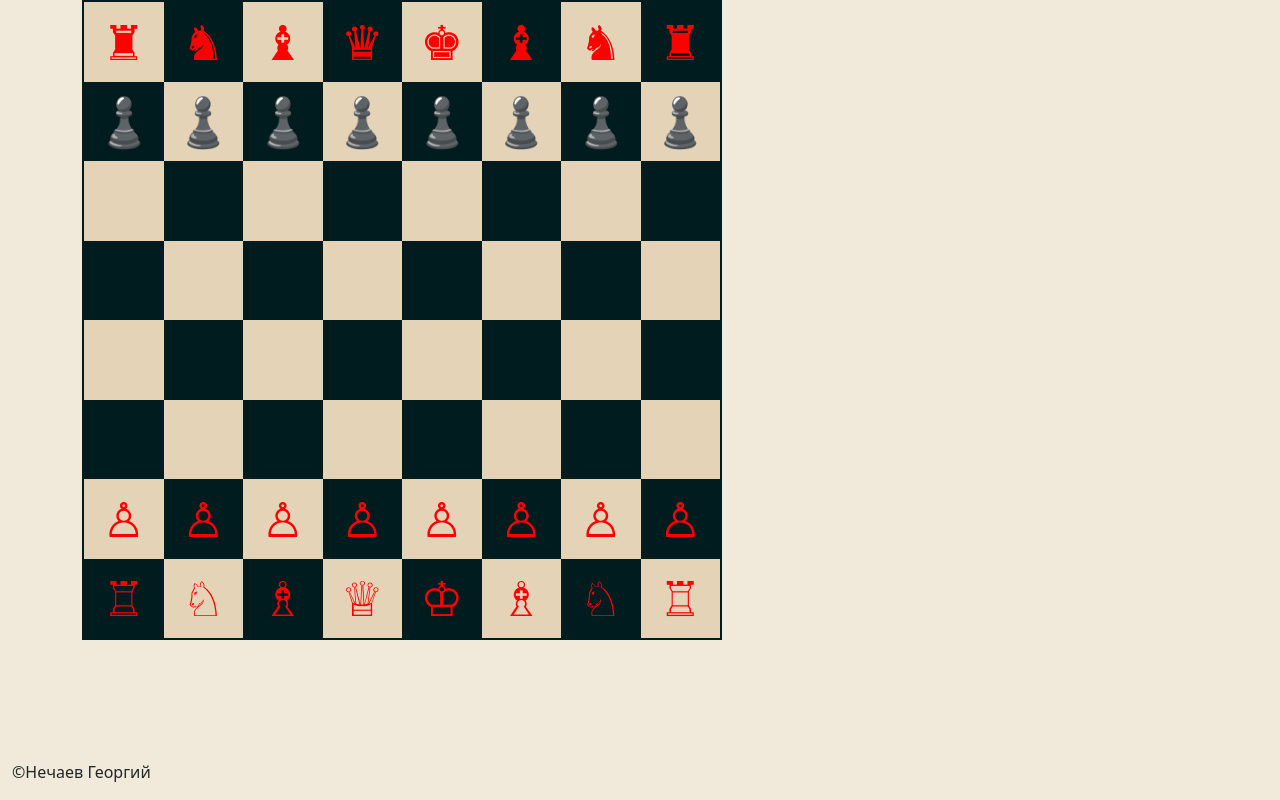
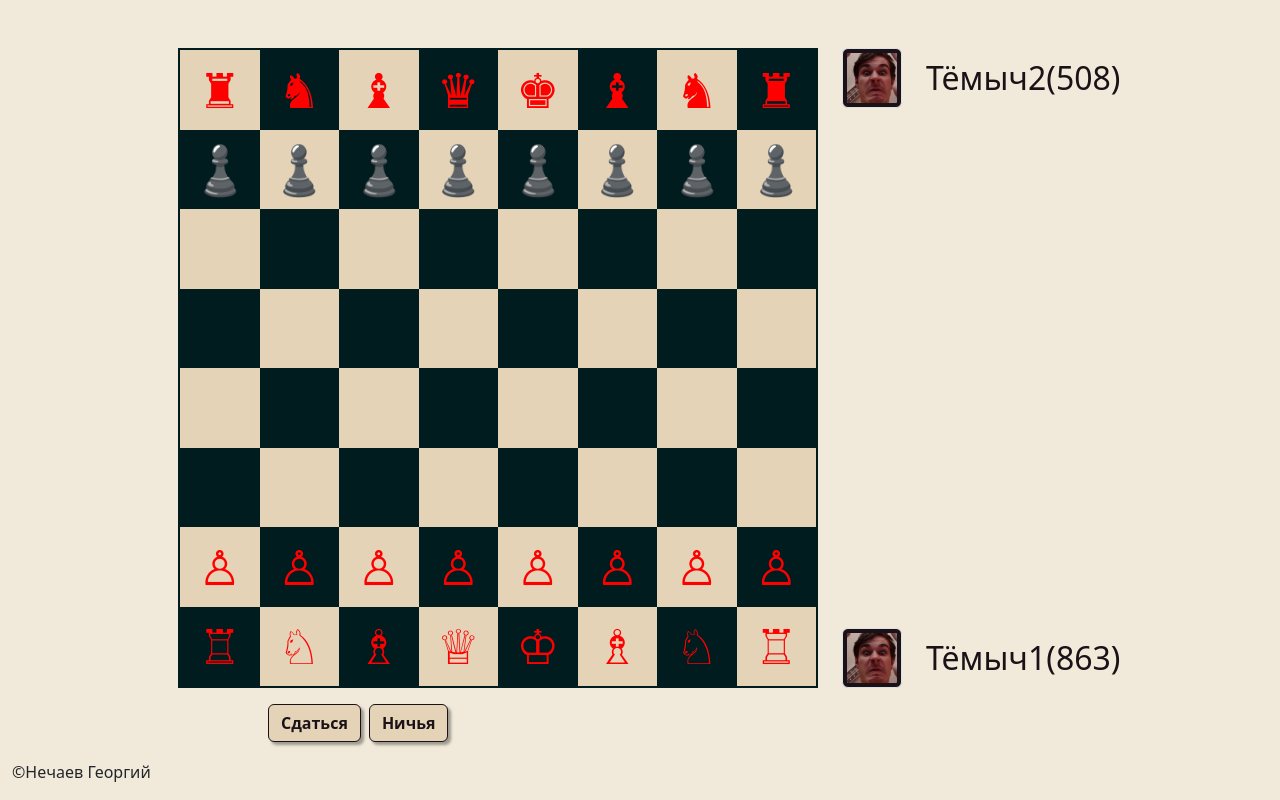
Before and after one commit to GoshArt/ChessBit, a Django app: page /field in a window 1280 px wide. Run offline with Django 4.2, Linux system fonts and the light colour scheme; some libraries are stand-ins or nearby versions.

Commit message:
rule field and added tokens

```diff
--- a/main/static/main/css/layout.css
+++ b/main/static/main/css/layout.css
@@ -132,4 +132,5 @@ body{
 .figure {
     font-size: 3em;
     color: red;
+    cursor: pointer;
 }
--- /dev/null
+++ b/main/static/main/scripts/field.js
@@ -0,0 +1,87 @@
+var divSquare = '<div id="s$coord" class="square $color"></div>';
+var divFigure = '<div id="f$coord" class="figure">$figure</div>';
+var map;
+
+$(function (){
+    start()
+});
+
+function start(){
+    map = new Array(64)
+    addSquares();
+    showFigures("rnbqkbnrpppppppp11111111111111111111111111111111PPPPPPPPRNBQKBNR ")
+}
+
+function setDraggable(){
+    $('.figure').draggable();
+}
+function setDroppable(){
+    $('.square').droppable({
+        drop: function (event, ui) {
+            var frCoord = ui.draggable.attr('id').substring(1);
+            var toCoord = this.id.substring(1);
+            moveFigure(frCoord, toCoord);
+        }
+    });
+}
+function moveFigure(frCoord, toCoord){
+    console.log('move from ' + frCoord + ' to ' + toCoord)
+    figure = map[frCoord];
+    showFigureAt(frCoord, "1")
+    showFigureAt(toCoord, figure)
+}
+function addSquares(){
+    $('.board').html('');
+    for (var coord = 0; coord < 64; coord++)
+        $('.board').append(divSquare
+            .replace('$coord', coord)
+            .replace('$color',
+            isBlackSquareAt(coord) ? 'sq_b' : 'sq_w'))
+    setDroppable();
+}
+function showFigures(figures){
+    for (var coord = 0; coord < 64; coord++)
+        showFigureAt(coord,figures.charAt(coord))
+}
+function showFigureAt(coord,figure){
+    map[coord] = figure;
+    $('#s' + coord).html(divFigure
+        .replace('coord', coord)
+        .replace('$figure', getChessSymbol(figure)))
+    setDraggable()
+}
+function getChessSymbol(figure){
+    switch (figure){
+        case 'K':
+            return '♔'
+        case 'Q':
+            return '♕'
+        case 'R':
+            return '♖'
+        case 'B':
+            return '♗'
+        case 'N':
+            return '♘'
+        case 'P':
+            return '♙'
+        case 'k':
+            return '♚'
+        case 'q':
+            return '♛'
+        case 'r':
+            return '♜'
+        case 'b':
+            return '♝'
+        case 'n':
+            return '♞'
+        case 'p':
+            return '♟'
+        case '1':
+            return ''
+        default :
+            return ''
+    }
+}
+function isBlackSquareAt(coord){
+    return(coord % 8 + Math.floor(coord/8)) % 2;
+}
--- a/main/templates/main/field.html
+++ b/main/templates/main/field.html
@@ -1,15 +1,49 @@
 {% extends 'main/layout.html' %}
 {% load static %}
 {% block title %}
-    Главная
+    Игра
 {% endblock %}
 
 {% block content %}
-    <div class="board">
-        {% for sq in ser %}
-            <div class="square {{ sq.sq_c }}">
-                <div class="figure">{{ sq.pos_f }}</div>
+    <div class="row mt-5">
+        <div class="col-8 d-flex justify-content-end">
+            <div class="board col-9  p-0">
+{#                {% for sq in ser %}#}
+{#                    <div class="square {{ sq.sq_c }}">#}
+{#                        <div class="figure">{{ sq.pos_f }}</div>#}
+{#                    </div>#}
+{#                {% endfor %}#}
             </div>
-        {% endfor %}
+        </div>
+        <div class="col-md-4 ms-md-auto" style="display: flex; flex-direction: column; justify-content: space-between">
+            <div class="header row">
+                <div class="row d-flex align-items-center">
+                    <div class="col-md-auto d-flex">
+                        <img src="{% static player2.avatar %}" id="img-avatar-mini" class="img-thumbnail img-fluid " alt="">
+                    </div>
+                    <div class="col-md-auto" >
+                        <a href="/profile?id={{id}}" id="name-avatar-mini" class="h3">{{ player2.name }}({{ player2.rating }})</a>
+                    </div>
+                </div>
+            </div>
+            <div class="header row">
+                <div class="row d-flex align-items-center">
+                    <div class="col-md-auto d-flex">
+                        <img src="{% static player1.avatar %}" id="img-avatar-mini" class="img-thumbnail img-fluid " alt="">
+                    </div>
+                    <div class="col-md-auto" >
+                        <a href="/profile?id={{id}}" id="name-avatar-mini" class="h3">{{ player1.name }}({{ player1.rating }})</a>
+                    </div>
+                </div>
+            </div>
+        </div>
     </div>
+    <div class="col d-flex col-md-3 offset-md-2 align-items-center gap-2 mt-3" style="margin-bottom: 40px">
+        <button type="button" class="btn btn-secondary">Сдаться</button>
+        <button type="button" class="btn btn-secondary">Ничья</button>
+    </div>
+    <script src="//ajax.googleapis.com/ajax/libs/jquery/1.9.1/jquery.min.js"></script>
+    <script src="https://code.jquery.com/jquery-3.6.0.js"></script>
+    <script src="https://code.jquery.com/ui/1.13.2/jquery-ui.js"></script>
+    <script src="{% static "main/scripts/field.js" %}"></script>
 {% endblock %}
--- a/main/templates/main/index.html
+++ b/main/templates/main/index.html
@@ -9,7 +9,7 @@
     <div class="select-type-game d-grid gap-3 col-4 mx-auto" style="margin-top: 8rem">
         {% if auth == True %}
             <a class="btn btn-primary btn-lg mt-3 p-2" data-bs-toggle="modal" data-bs-target="#createModal" type="button">Создать игру</a>
-            <a class="btn btn-primary btn-lg mt-3 p-2" href="servers" >Присоединиться</a>
+            <a class="btn btn-primary btn-lg mt-3 p-2" href="servers">Присоединиться</a>
         {% else %}
             <a class="btn btn-primary btn-lg mt-3 p-2" data-bs-toggle="modal" data-bs-target="#warningModal" type="button">Создать игру</a>
             <a class="btn btn-primary btn-lg mt-3 p-2" data-bs-toggle="modal" data-bs-target="#warningModal" type="button">Присоединиться</a>
--- a/main/templates/main/modals/createModal.html
+++ b/main/templates/main/modals/createModal.html
@@ -4,7 +4,8 @@
       <div class="logInModal modal-body">
             <div class="container-fluid">
                  <h2 class="modal-title text-center">Выберите режим игры</h2>
-                <form action="" method="post">
+                <form action="main/waiting" method="post">
+                    {% csrf_token %}
                     <div class="btn-group" role="group" aria-label="Basic radio toggle button group">
                         <div class="row  mx-auto">
                             <div class="col-3">
@@ -34,7 +35,7 @@
                     </div>
 
                     <div class="row mt-4">
-                         <input type="submit" class="col-6 mx-auto  btn  btn-lg btn-secondary" value="Создать комнату">
+                         <input type="submit" data-bs-target="#waitingModal" data-bs-toggle="modal" data-bs-dismiss="modal" class="col-6 mx-auto  btn  btn-lg btn-secondary" value="Создать комнату">
                     </div>
                 </form>
             </div>
--- a/main/templates/main/modals/createUiModal.html
+++ b/main/templates/main/modals/createUiModal.html
@@ -5,6 +5,7 @@
             <div class="container-fluid">
                  <h2 class="modal-title text-center">Игра с компьютером</h2>
                 <form action="" method="post">
+                    {% csrf_token %}
                     <div class="btn-group" role="group" aria-label="Basic radio toggle button group">
                         <div class="row  mx-auto">
                             <div class="col-3">
--- a/main/templates/main/modals/logInModal.html
+++ b/main/templates/main/modals/logInModal.html
@@ -5,6 +5,7 @@
             <div class="container-fluid">
                  <h2 class="modal-title text-center" id="exampleModalLabel">Войти</h2>
                 <form action="" method="post">
+                    {% csrf_token %}
                     <div class="row mt-3">
                         <label class="col-6" for="username">Email/Имя пользователя</label>
                         <input class="col-6" id="username" type="text" name="username">
--- a/main/templates/main/modals/registerModal.html
+++ b/main/templates/main/modals/registerModal.html
@@ -5,6 +5,7 @@
             <div class="container-fluid">
                 <h2 class="modal-title text-center" id="exampleModalLabel">Регистрация</h2>
                 <form action="/main/login" method="post">
+                    {% csrf_token %}
                     <div class="row mt-3">
                         <label class="col-6" for="name">Имя пользователя</label>
                         <input class="col-6" id="name" type="text" name="name">
--- a/main/templates/main/profile.html
+++ b/main/templates/main/profile.html
@@ -1,7 +1,7 @@
 {% extends 'main/layout.html' %}
 {% load static %}
 {% block title %}
-    Главная
+    Профиль
 {% endblock %}
 
 {% block content %}
--- a/main/urls.py
+++ b/main/urls.py
@@ -6,4 +6,5 @@ urlpatterns = [
     path('profile', views.profile),
     path('servers', views.servers),
     path('field', views.field),
+    path('waiting', views.waiting)
 ]
--- a/main/views.py
+++ b/main/views.py
@@ -9,10 +9,16 @@ import random
 def index(request):
     goshas = Gosha.objects.all()
     name = "Артём"
-    auth = False
-    id = 5
+    auth = True
     url_avatar = 'main/img/art.jpg'
-    return render(request, 'main/index.html', {"name": name, "url_avatar": url_avatar, "id": id, "auth": auth})
+    return render(request, 'main/index.html', {"name": name, "url_avatar": url_avatar, "auth": auth})
+
+
+def waiting(request):
+    name = "Артём"
+    auth = True
+    url_avatar = 'main/img/art.jpg'
+    return render(request, 'main/waiting.html', {"name": name, "url_avatar": url_avatar, "auth": auth})
 
 
 def profile(request):
@@ -83,5 +89,7 @@ def field(request):
                 b = '♟'
             case '1':
                 b = ''
-        ser.append({"sq_c": a, 'pos_f' : b})
-    return render(request, 'main/field.html', {"ser": ser})
+        ser.append({"sq_c": a, 'pos_f': b})
+    player1 = {"name": "Тёмыч1", "avatar": "main/img/art.jpg", "rating": random.randint(200, 1600)}
+    player2 = {"name": "Тёмыч2", "avatar": "main/img/art.jpg", "rating": random.randint(200, 1600)}
+    return render(request, 'main/field.html', {"ser": ser, 'player1': player1, 'player2': player2})
```
Also changed, not shown: main/templates/main/waiting.html (added, +18 -0 lines).
